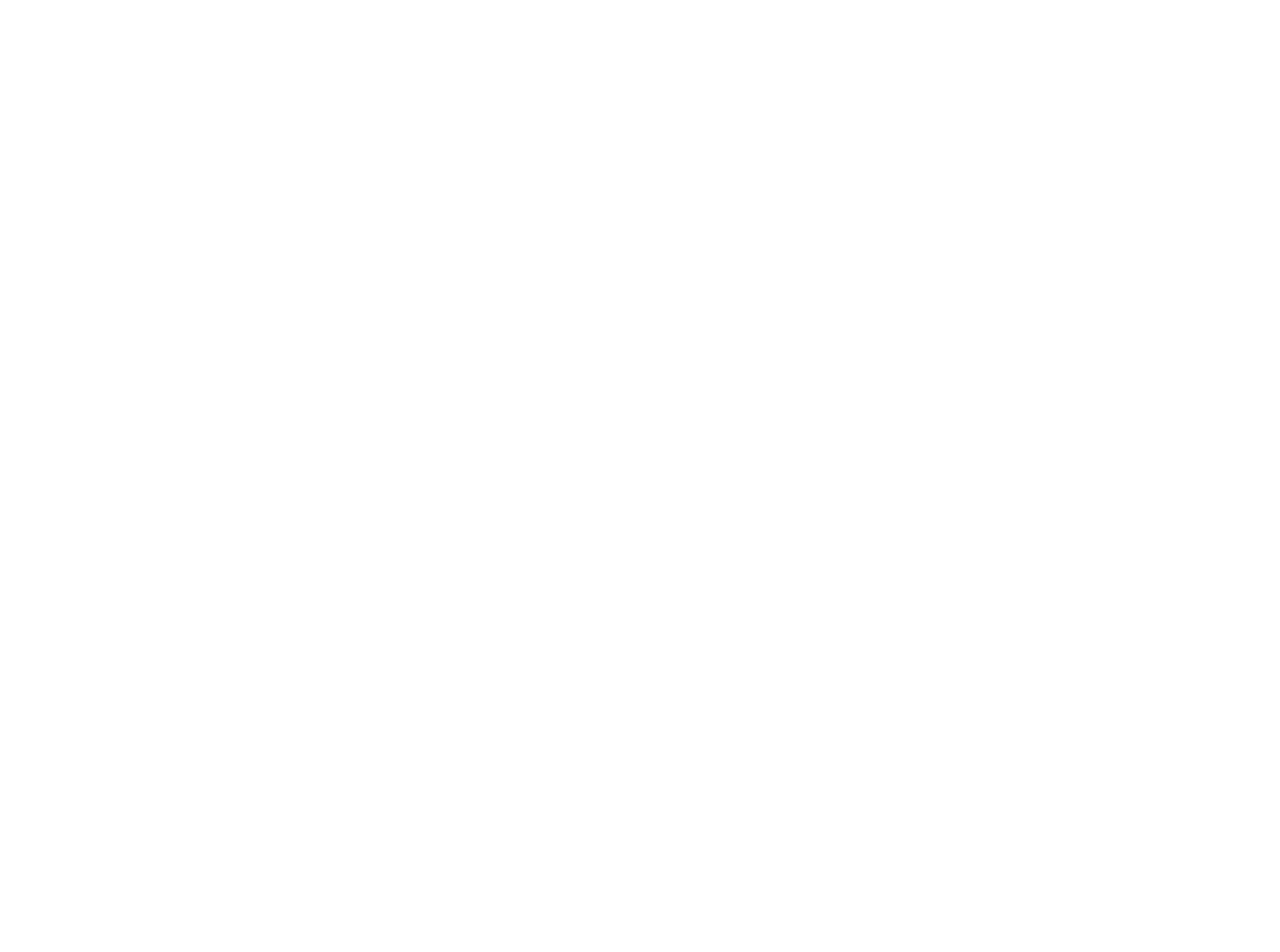
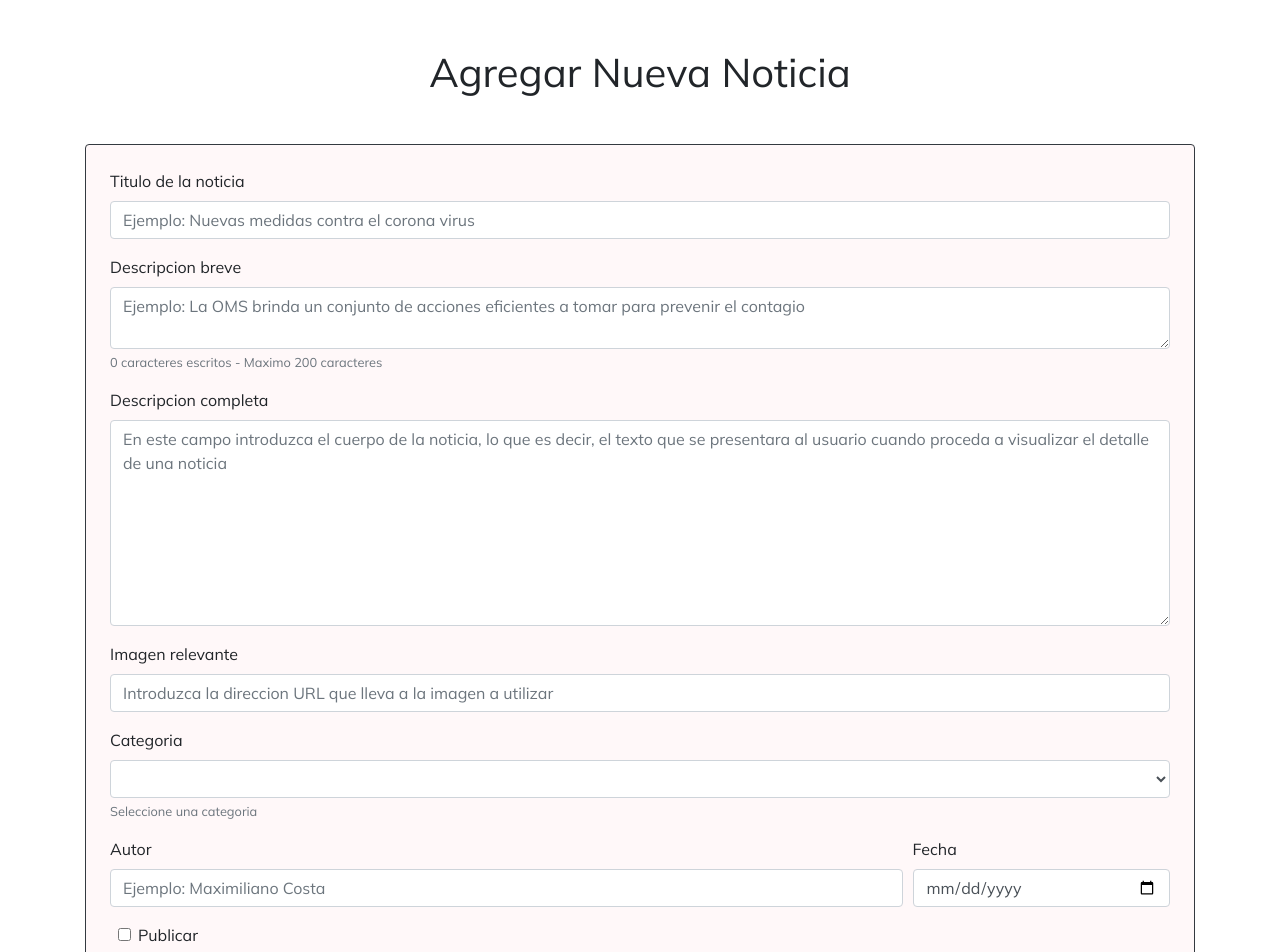
Before and after one commit to delfimassa/20-rollingnewsfrontend, a React (Create React App) app: page /admin/agregarnoticia in a window 1280 px wide. Shown: the top 952 px of the page. Before the commit the page ends 800 px from the top, so only its background shows below. Built offline with nearby package versions, Linux system fonts and the light colour scheme.

Commit message:
Se termino maquetado de AgregarNoticia

```diff
--- a/src/Components/Noticias/AgregarNoticia.js
+++ b/src/Components/Noticias/AgregarNoticia.js
@@ -1,11 +1,151 @@
-import React from 'react';
+import React, { useState } from "react";
+import Button from "react-bootstrap/Button";
+import Form from "react-bootstrap/Form";
+import Alert from "react-bootstrap/Alert";
+import Col from "react-bootstrap/Col";
+import "./agregarnoticia.css";
+
 
 const AgregarNoticia = () => {
-    return (
-        <div>
+  const [validated, setValidated] = useState(false);
+  const [error, setError] = useState(false);
+  const [caracterCount, setCaracterCount] = useState(0);
+  const [noticiaTitulo, setNoticiaTitulo] = useState("");
+  const [noticiaDescripcionBreve, setNoticiaDescripcionBreve] = useState("");
+  const [noticiaDescripcionFull, setNoticiaDescripcionFull] = useState("");
+  const [noticiaImg, setNoticiaImg] = useState("");
+  const [noticiaCategoria, setNoticiaCategoria] = useState("")
+  const [noticiaAutor, setNoticiaAutor] = useState("")
+  const [noticiaFecha, setNoticiaFecha] = useState("")
+  const [noticiaPublicada, setNoticiaPublicada] = useState();
 
+
+  const checkboxPublicar = (e) => {
+    setNoticiaPublicada(e.target.value);
+  };
+
+  const handleSubmit = (event) => {
+    //Validacion general
+    const form = event.currentTarget;
+    if (form.checkValidity() === false) {
+      event.preventDefault();
+      event.stopPropagation();
+      setError(true);
+    } else {
+      setError(false);
+    }
+
+    setValidated(true);
+  };
+
+  //Validacion especifica
+  const descripcionBreveValidator = (target) => {
+    setCaracterCount(target.value.length);
+    if (target.value.length > 200 || target.value.length === 0) {
+      target.className = "form-control is-invalid";
+    } else {
+      target.className = "form-control is-valid";
+    }
+  };
+
+  return (
+    <div className="container my-3">
+      <h1 className="text-center my-5">Agregar Nueva Noticia</h1>
+      <Form
+        className="border border-dark rounded formContainer p-4"
+        noValidate
+        validated={validated}
+        onSubmit={handleSubmit}
+      >
+        {error ? (
+          <Alert variant={"warning"}>Todos los campos son obligatorios</Alert>
+        ) : null}
+        <Form.Group controlId="tituloNoticia">
+          <Form.Label>Titulo de la noticia</Form.Label>
+          <Form.Control
+            required
+            type="text"
+            placeholder="Ejemplo: Nuevas medidas contra el corona virus"
+          />
+        </Form.Group>
+        <Form.Group controlId="descripcionBreve">
+          <Form.Label>Descripcion breve</Form.Label>
+          <Form.Control
+            as="textarea"
+            rows="2"
+            className="descripcionBreveForm"
+            onKeyUp={(e) => descripcionBreveValidator(e.target)}
+            required
+            type="text"
+            placeholder="Ejemplo: La OMS brinda un conjunto de acciones eficientes a tomar para prevenir el contagio"
+          />
+          <Form.Text id="descripcionBreveHelpBlock" muted>
+            {caracterCount} caracteres escritos - Maximo 200 caracteres
+          </Form.Text>
+        </Form.Group>
+        <Form.Group controlId="descripcionLarga">
+          <Form.Label>Descripcion completa</Form.Label>
+          <Form.Control
+            required
+            as="textarea"
+            rows="8"
+            type="text"
+            placeholder="En este campo introduzca el cuerpo de la noticia, lo que es decir, el texto que se presentara al usuario cuando proceda a visualizar el detalle de una noticia"
+          />
+        </Form.Group>
+        <Form.Group controlId="imagenNoticia">
+          <Form.Label>Imagen relevante</Form.Label>
+          <Form.Control
+            required
+            type="url"
+            placeholder="Introduzca la direccion URL que lleva a la imagen a utilizar"
+          />
+        </Form.Group>
+        <Form.Group controlId="listaCategoria">
+          <Form.Label>Categoria</Form.Label>
+          <Form.Control as="select" required>
+            <option></option>
+            <option>1</option>
+            <option>2</option>
+            <option>3</option>
+            <option>4</option>
+            <option>5</option>
+          </Form.Control>
+          <Form.Text id="listaCategoriaHelpBlock" muted>
+            Seleccione una categoria
+          </Form.Text>
+        </Form.Group>
+        <Form.Row>
+          <Col>
+            <Form.Group controlId="autorNoticia">
+              <Form.Label>Autor</Form.Label>
+              <Form.Control
+                required
+                type="text"
+                placeholder="Ejemplo: Maximiliano Costa"
+              />
+            </Form.Group>
+          </Col>
+          <Col xl={3} lg={3} md={3}>
+            <Form.Group controlId="fechaNoticia">
+              <Form.Label>Fecha</Form.Label>
+              <Form.Control required placeholder="dd/mm/aaaa" type="date" />
+            </Form.Group>
+          </Col>
+        </Form.Row>
+        <Form.Group className="ml-2">
+          <Form.Check type="checkbox" id="publicarCheckBox" label="Publicar" value="true"
+              onChange={checkboxPublicar}/>
+        </Form.Group>
+
+        <div className="text-right my-4">
+          <Button variant="danger" type="submit" className="ml-auto">
+            Agregar noticia
+          </Button>
         </div>
-    );
+      </Form>
+    </div>
+  );
 };
 
 export default AgregarNoticia;
--- /dev/null
+++ b/src/Components/Noticias/agregarnoticia.css
@@ -0,0 +1,3 @@
+.formContainer{
+    background-color: #ec172c07;
+}
```
